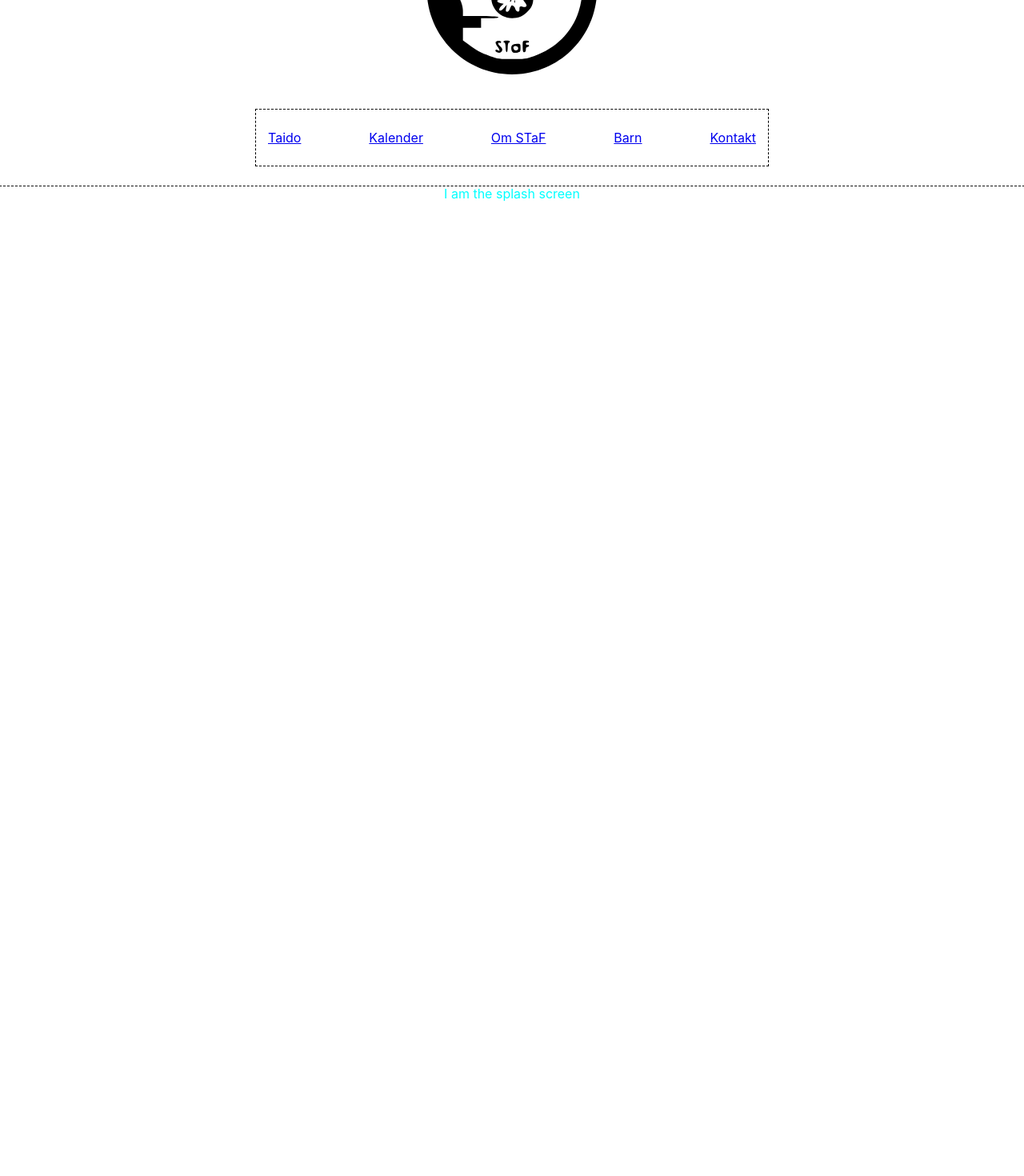
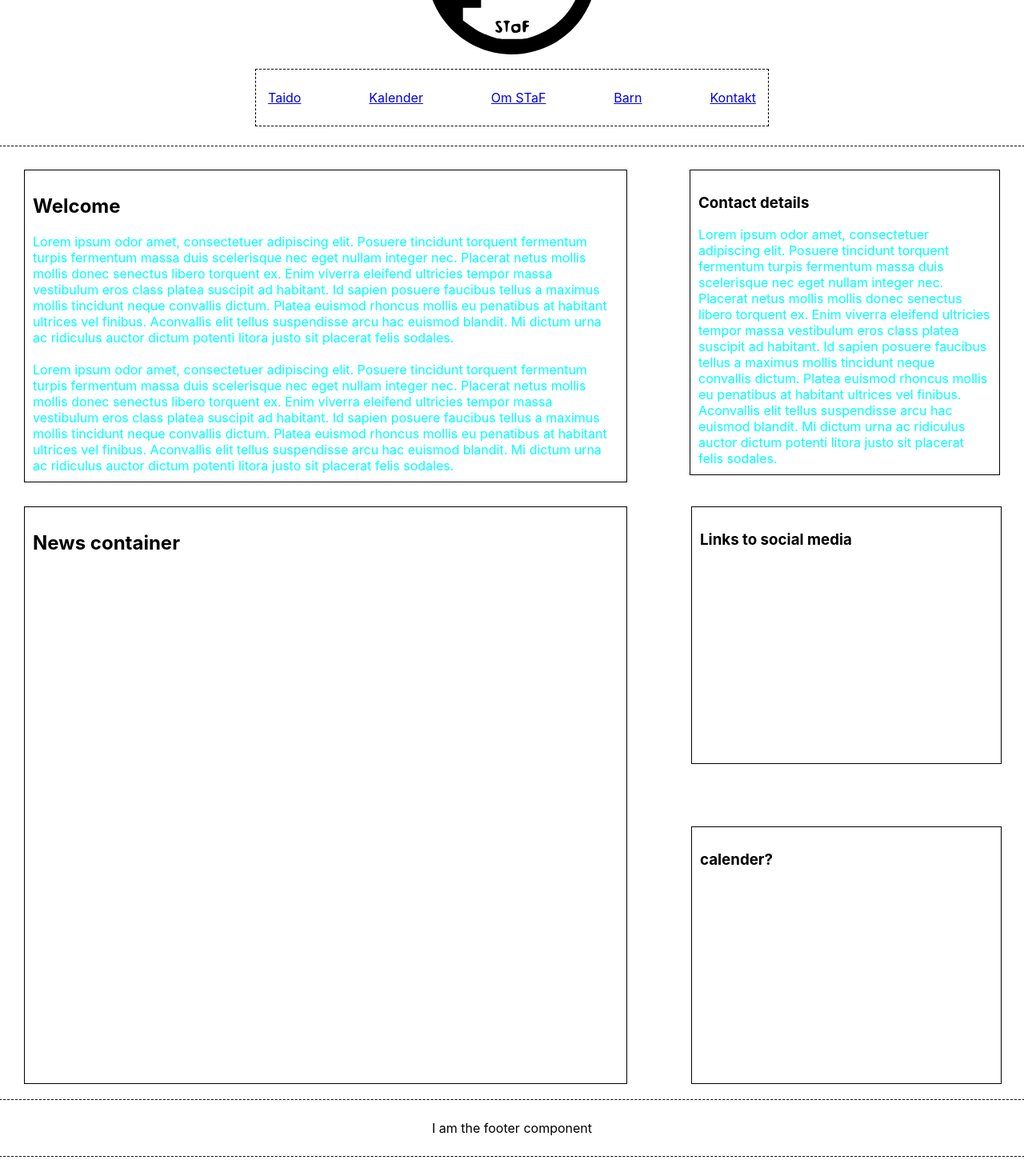
Before and after one commit to soulzidda/taido-website, a React (Create React App) app: page / in a window 1280 px wide. Shown: the part 157-1627 px from the top of the page at 80% size. Before the commit the page ends 800 px from the top, so only its background shows below. Built offline with nearby package versions, Linux system fonts and the light colour scheme.

Commit message:
added footer component and finished layout of splash page

```diff
--- a/public/index.html
+++ b/public/index.html
@@ -24,7 +24,7 @@
       work correctly both with client-side routing and a non-root public URL.
       Learn how to configure a non-root public URL by running `npm run build`.
     -->
-    <title>React App</title>
+    <title>Stockholms Taidoförening</title>
   </head>
   <body>
     <noscript>You need to enable JavaScript to run this app.</noscript>
--- a/src/App.tsx
+++ b/src/App.tsx
@@ -1,7 +1,7 @@
 import React from "react";
 import { Routes, Route } from "react-router-dom";
 
-import { Header } from "./components";
+import { Header, Footer } from "./components";
 import {
   TaidoPage,
   KalenderPage,
@@ -19,13 +19,11 @@ function App() {
         <Route path="/" element={<SplashPage />} />
         <Route path="/taido" element={<TaidoPage />} />
         <Route path="/kalender" element={<KalenderPage />} />
-
         <Route path="/staf" element={<OmStafPage />} />
-
         <Route path="/barn" element={<BarnPage />} />
-
         <Route path="/kontact" element={<KontactPage />} />
       </Routes>
+      <Footer />
     </div>
   );
 }
--- /dev/null
+++ b/src/components/footer/Footer.tsx
@@ -0,0 +1,11 @@
+import React from "react";
+
+import { Container, Text } from "./styled-components";
+
+export const Footer = () => {
+  return (
+    <Container>
+      <Text>I am the footer component</Text>
+    </Container>
+  );
+};
--- /dev/null
+++ b/src/components/footer/styled-components.ts
@@ -0,0 +1,18 @@
+import styled from "styled-components";
+
+const Container = styled.div`
+  display: flex;
+  justify-content: center;
+  flex-direction: column;
+  height: 70px;
+  align-items: center;
+  margin-top: 20px;
+  margin-bottom: 25px;
+  outline: dashed 1px black;
+`;
+
+const Text = styled.text`
+  color: black;
+`;
+
+export { Container, Text };
--- a/src/components/header/Header.tsx
+++ b/src/components/header/Header.tsx
@@ -24,5 +24,3 @@ export const Header: React.FC = () => {
     </Container>
   );
 };
-
-//<img src={logo} className="App-logo" alt="logo" />
--- a/src/components/header/styled-components.ts
+++ b/src/components/header/styled-components.ts
@@ -12,12 +12,11 @@ const Container = styled.div`
 const LogoContainer = styled(Link)`
   height: 100%;
   width: auto;
-  padding: 25px;
 `;
 
 const OptionsContainer = styled.div`
   height: 70px;
-  width: 50%;
+  min-width: 50%;
   display: flex;
   align-items: center;
   justify-content: space-between;
@@ -30,9 +29,4 @@ const OptionLink = styled(Link)`
   cursor: pointer;
 `;
 
-export {
-  Container,
-  LogoContainer,
-  OptionsContainer,
-  OptionLink,
-};
+export { Container, LogoContainer, OptionsContainer, OptionLink };
--- a/src/components/index.ts
+++ b/src/components/index.ts
@@ -1,3 +1,4 @@
 import { Header } from "./header/Header";
+import { Footer } from "./footer/Footer";
 
-export { Header };
+export { Header, Footer };
--- a/src/pages/splash/Splash.page.tsx
+++ b/src/pages/splash/Splash.page.tsx
@@ -1,11 +1,81 @@
 import React from "react";
 
-import { PageContainer, Text } from "./styled-components";
+import {
+  PageContainer,
+  ContentRow,
+  InformationContainer,
+  NewsContainer,
+  SecondaryInfoContainer,
+  TertiaryInfoContainer,
+  ColumnContainer,
+  Text,
+} from "./styled-components";
 
 const SplashPage: React.FC = () => {
   return (
     <PageContainer>
-      <Text>I am the splash screen</Text>
+      <ContentRow>
+        <InformationContainer>
+          <h2>Welcome</h2>
+          <Text>
+            Lorem ipsum odor amet, consectetuer adipiscing elit. Posuere
+            tincidunt torquent fermentum turpis fermentum massa duis scelerisque
+            nec eget nullam integer nec. Placerat netus mollis mollis donec
+            senectus libero torquent ex. Enim viverra eleifend ultricies tempor
+            massa vestibulum eros class platea suscipit ad habitant. Id sapien
+            posuere faucibus tellus a maximus mollis tincidunt neque convallis
+            dictum. Platea euismod rhoncus mollis eu penatibus at habitant
+            ultrices vel finibus. Aconvallis elit tellus suspendisse arcu hac
+            euismod blandit. Mi dictum urna ac ridiculus auctor dictum potenti
+            litora justo sit placerat felis sodales.
+          </Text>
+          <br />
+          <Text>
+            Lorem ipsum odor amet, consectetuer adipiscing elit. Posuere
+            tincidunt torquent fermentum turpis fermentum massa duis scelerisque
+            nec eget nullam integer nec. Placerat netus mollis mollis donec
+            senectus libero torquent ex. Enim viverra eleifend ultricies tempor
+            massa vestibulum eros class platea suscipit ad habitant. Id sapien
+            posuere faucibus tellus a maximus mollis tincidunt neque convallis
+            dictum. Platea euismod rhoncus mollis eu penatibus at habitant
+            ultrices vel finibus. Aconvallis elit tellus suspendisse arcu hac
+            euismod blandit. Mi dictum urna ac ridiculus auctor dictum potenti
+            litora justo sit placerat felis sodales.
+          </Text>
+        </InformationContainer>
+        <SecondaryInfoContainer>
+          <h3>Contact details</h3>
+          <Text>
+            Lorem ipsum odor amet, consectetuer adipiscing elit. Posuere
+            tincidunt torquent fermentum turpis fermentum massa duis scelerisque
+            nec eget nullam integer nec. Placerat netus mollis mollis donec
+            senectus libero torquent ex. Enim viverra eleifend ultricies tempor
+            massa vestibulum eros class platea suscipit ad habitant. Id sapien
+            posuere faucibus tellus a maximus mollis tincidunt neque convallis
+            dictum. Platea euismod rhoncus mollis eu penatibus at habitant
+            ultrices vel finibus. Aconvallis elit tellus suspendisse arcu hac
+            euismod blandit. Mi dictum urna ac ridiculus auctor dictum potenti
+            litora justo sit placerat felis sodales.
+          </Text>
+        </SecondaryInfoContainer>
+      </ContentRow>
+      <ContentRow>
+        <NewsContainer>
+          <h2>News container</h2>
+        </NewsContainer>
+        <ColumnContainer>
+          <div>
+            <TertiaryInfoContainer>
+              <h3>Links to social media</h3>
+            </TertiaryInfoContainer>
+          </div>
+          <div>
+            <TertiaryInfoContainer>
+              <h3>calender?</h3>
+            </TertiaryInfoContainer>
+          </div>
+        </ColumnContainer>
+      </ContentRow>
     </PageContainer>
   );
 };
--- a/src/pages/splash/styled-components.ts
+++ b/src/pages/splash/styled-components.ts
@@ -4,10 +4,75 @@ const PageContainer = styled.div`
   display: flex;
   flex-direction: column;
   align-items: center;
+  padding-left: 30px;
+  padding-right: 30px;
+  overflow-y: scroll;
+`;
+
+const ContentRow = styled.div`
+  display: flex;
+  flex-direction: row;
+  justify-content: space-between;
+  padding-top: 30px;
+  width: 100%;
+`;
+
+const InformationContainer = styled.div`
+  display: flex;
+  flex-direction: column;
+  max-width: 60%;
+  border: 1px solid black;
+  padding: 10px;
+`;
+
+const NewsContainer = styled.div`
+  display: flex;
+  flex-direction: column;
+  width: 60%;
+  border: 1px solid black;
+  padding: 10px;
+  height: 700px;
+`;
+
+const SecondaryInfoContainer = styled.div`
+  display: flex;
+  width: 30%;
+  height: 40%;
+  border: 1px solid black;
+  flex-direction: column;
+  padding: 10px;
+`;
+
+const TertiaryInfoContainer = styled.div`
+  display: flex;
+  width: 100%;
+  height: 300px;
+  border: 1px solid black;
+  flex-direction: column;
+  padding: 10px;
+`;
+
+const ColumnContainer = styled.div`
+  display: flex;
+  width: 30%;
+  min-height: 300px;
+  flex-direction: column;
+  padding-right: 20px;
+  justify-content: space-between;
+  align-content: space-between;
 `;
 
 const Text = styled.text`
   color: aqua;
 `;
 
-export { PageContainer, Text };
+export {
+  PageContainer,
+  ContentRow,
+  InformationContainer,
+  NewsContainer,
+  SecondaryInfoContainer,
+  TertiaryInfoContainer,
+  ColumnContainer,
+  Text,
+};
```
Lines whose indentation alone changed are shown as unchanged.
